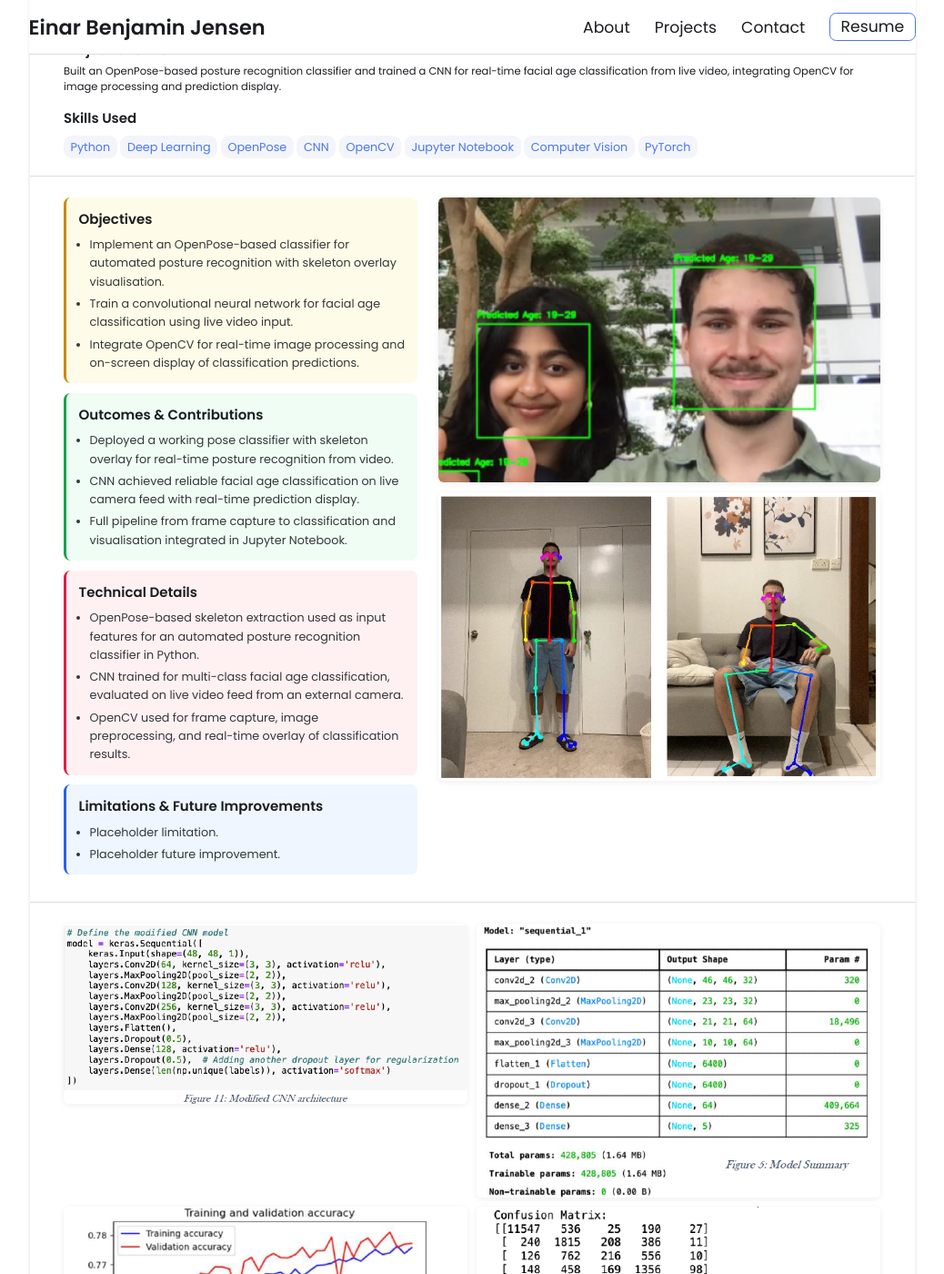
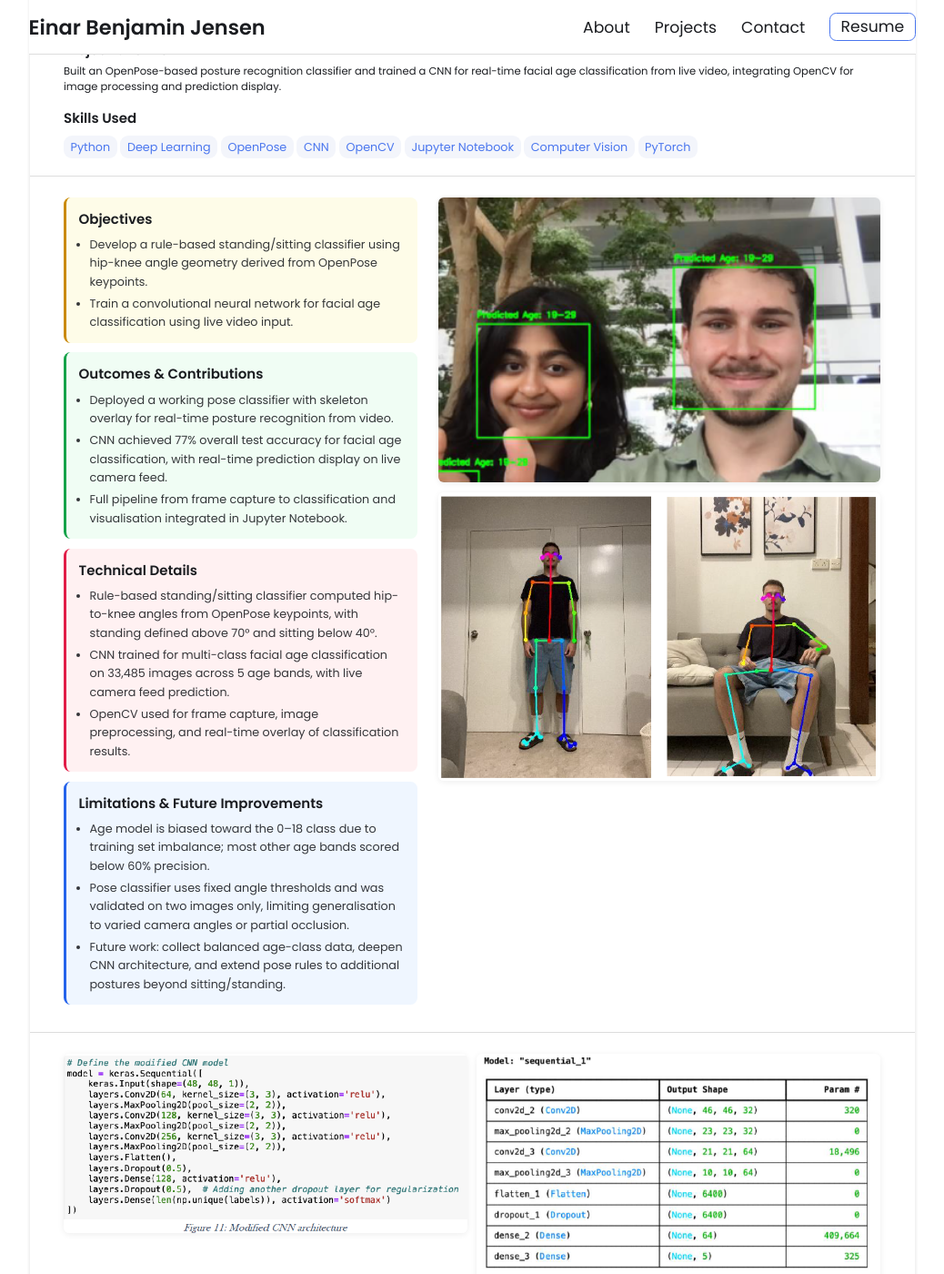
Before and after one commit to ebj17/ebj17.github.io, a Jekyll site: the page built from _projects/deep-learning-pose-age-classification/index.md, in a window 1280 px wide and 1400 px high, scrolled down 409 px. Shown: the whole window at 91% size, without its empty margins (121-1159 px from the left). Built offline with Jekyll 4.4.1, drawn with Linux system fonts in a browser that asks for light colours.

Commit message:
Update deep learning project with revised content
Replace placeholder and generic text with accurate descriptions
of the angle-based pose classifier and CNN age classification results.

Co-Authored-By: Claude Sonnet 4.6 <noreply@anthropic.com>

```diff
--- a/_projects/deep-learning-pose-age-classification/index.md
+++ b/_projects/deep-learning-pose-age-classification/index.md
@@ -28,23 +28,23 @@ images_in_column: 2         # optional: how many gallery images appear in the ri
 
 # ── SPEC BOXES ───────────────────────────────────────────────────────────────
 objectives:                    # yellow box — what you set out to do
-  - Implement an OpenPose-based classifier for automated posture recognition with skeleton overlay visualisation.
+  - Develop a rule-based standing/sitting classifier using hip-knee angle geometry derived from OpenPose keypoints.
   - Train a convolutional neural network for facial age classification using live video input.
-  - Integrate OpenCV for real-time image processing and on-screen display of classification predictions.
 
 outcomes:                      # green box — key results and achievements
   - Deployed a working pose classifier with skeleton overlay for real-time posture recognition from video.
-  - CNN achieved reliable facial age classification on live camera feed with real-time prediction display.
+  - CNN achieved 77% overall test accuracy for facial age classification, with real-time prediction display on live camera feed.
   - Full pipeline from frame capture to classification and visualisation integrated in Jupyter Notebook.
 
 technical:                     # red box — technologies, methods, and implementation details
-  - OpenPose-based skeleton extraction used as input features for an automated posture recognition classifier in Python.
-  - CNN trained for multi-class facial age classification, evaluated on live video feed from an external camera.
+  - "Rule-based standing/sitting classifier computed hip-to-knee angles from OpenPose keypoints, with standing defined above 70° and sitting below 40°."
+  - "CNN trained for multi-class facial age classification on 33,485 images across 5 age bands, with live camera feed prediction."
   - OpenCV used for frame capture, image preprocessing, and real-time overlay of classification results.
 
 limitations:                   # blue box — known constraints and future directions
-  - Placeholder limitation.
-  - Placeholder future improvement.
+  - "Age model is biased toward the 0–18 class due to training set imbalance; most other age bands scored below 60% precision."
+  - Pose classifier uses fixed angle thresholds and was validated on two images only, limiting generalisation to varied camera angles or partial occlusion.
+  - "Future work: collect balanced age-class data, deepen CNN architecture, and extend pose rules to additional postures beyond sitting/standing."
 
 # ── GALLERY ──────────────────────────────────────────────────────────────────
 # Drop any image named gallery-1.jpg, gallery-2.jpg, gallery-3.jpg etc. into
```
